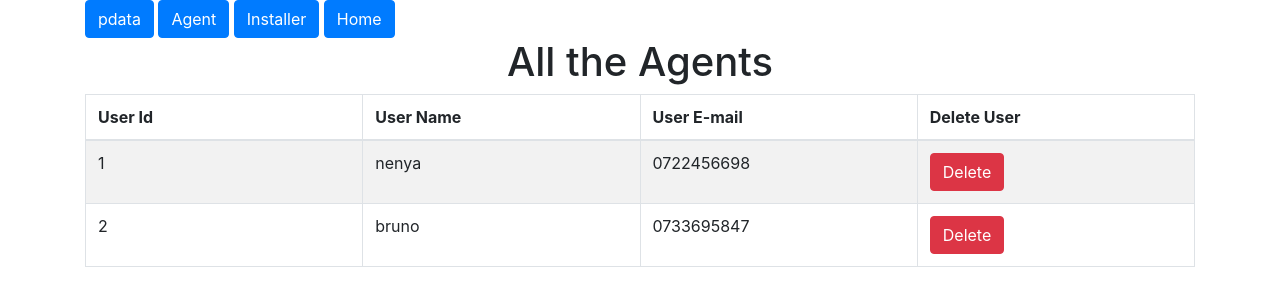
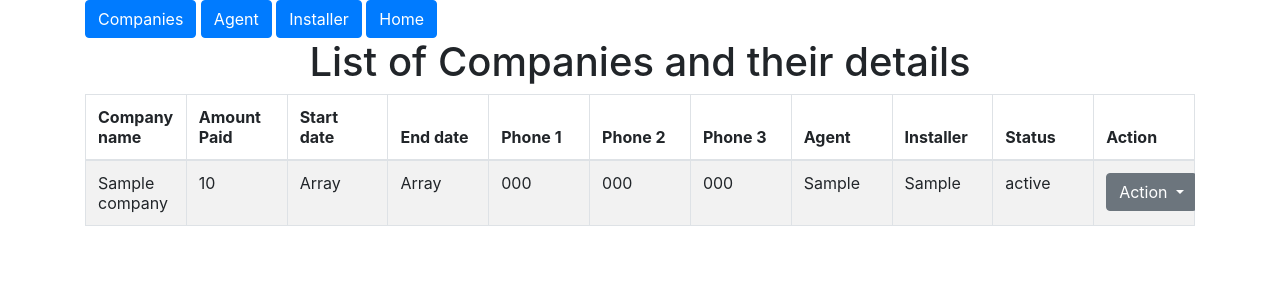
Before and after one commit to coding-fantastic/pms, a PHP site: page /view.php in a window 1280 px wide. Shown: the top 306 px of the page. Run offline with PHP 8.4, Linux system fonts and the light colour scheme; data comes from the database, SQL or seed files in the repository; tables that the repository leaves empty or names only in its code hold one stand-in row (values such as "Sample post"); some libraries are stand-ins or nearby versions.

Commit message:
suspend and delete on views

```diff
--- a/view.php
+++ b/view.php
@@ -31,12 +31,13 @@
     <div class="container">
 
         <div class="table-scrol">
-            <a href="pdata.php"><button class="btn btn-primary">pdata</button></a>
+            <a href="pdata.php"><button class="btn btn-primary">Companies</button></a>
             <a href="pagent.php"><button class="btn btn-primary">Agent</button></a>
             <a href="pinstaller.php"><button class="btn btn-primary">Installer</button></a>
             <a href="pdata.php"><button class="btn btn-primary">Home</button></a>
 
-            <h1 align="center">All the Agents</h1>
+
+            <h1 align="center">List of Companies and their details</h1>
 
             <div class="table-responsive">
                 <!--this is used for responsive display in mobile and other devices-->
@@ -45,46 +46,93 @@
 
                         <tr>
 
-                            <th>User Id</th>
-                            <th>User Name</th>
-                            <th>User E-mail</th>
+                            <th>Company name</th>
+                            <th>Amount Paid</th>
+                            <th>Start date</th>
+                            <th>End date</th>
 
-                            <th>Delete User</th>
+                            <th>Phone 1</th>
+                            <th>Phone 2</th>
+                            <th>Phone 3</th>
+                            <th>Agent</th>
+                            <th>Installer</th>
+                            <th>Status</th>
+
+                            <th>Action</th>
+
                         </tr>
                     </thead>
 
                     <?php
             include("database/db_connection.php");
-            $view_users_query="select * from agent";//select query for viewing users.
+            $view_users_query="select * from company";//select query for viewing users.
             $run=mysqli_query($dbcon,$view_users_query);//here run the sql query.
 
             while($row=mysqli_fetch_array($run))//while look to fetch the result and store in a array $row.
             {
-                $user_id=$row[0];
-                $user_name=$row[1];
-                $user_email=$row[2];
-                $user_pass=$row[3];
+                $id =  $row['company_id'];
+                $amount_paid=$row['amount_paid'];
+                $start_date=$row['start_date'];
+                $end_date=$row['end_date'];
+                $company_name=$row['company_name'];
+                $phone1=$row['phone1'];
+                $phone2=$row['phone2'];
+                $phone3=$row['phone3'];
+                $agent=$row['agent'];
+                $installer= $row['installer'];
+                $status = $row['statuss'];
 
             ?>
 
                     <tr>
                         <!--here showing results in the table -->
-                        <td><?php echo $user_id;  ?></td>
-                        <td><?php echo $user_name;  ?></td>
-                        <td><?php echo $user_email;  ?></td>
+                        <td><?php echo $company_name;  ?></td>
+                       <td><?php echo  $amount_paid;  ?></td>
+                <td><?php echo $start_date=$row;  ?></td>
+                <td><?php echo $end_date=$row;  ?></td>
 
-                        <td><a href="delete.php?del=<?php echo $user_id ?>"><button class="btn btn-danger">Delete</button></a></td>
+                <td><?php echo $phone1;  ?></td>
+                <td><?php echo $phone2;  ?></td>
+                <td><?php echo $phone3;  ?></td>
+                <td><?php echo $agent;  ?></td>
+                <td><?php echo $installer;  ?></td>
+                <td><?php echo $status;  ?></td>
+
+
+                        <!--<td>
+                            <a href=""><button class="btn btn-danger">Delete</button></a>
+                            <a href=""><button class="btn btn-primary">edit</button></a>
+                            <a href=""><button class="btn btn-primary">Deactivate</button></a>
+                        </td>-->
                         <!--btn btn-danger is a bootstrap button to show danger-->
+                        <td>
+
+                            <div class="dropdown">
+  <button class="btn btn-secondary dropdown-toggle btn-xs" type="button" id="dropdownMenuButton" data-toggle="dropdown" aria-haspopup="true" aria-expanded="false">
+    Action <i data-feather="chevron-down"></i>
+  </button>
+  <div class="dropdown-menu" aria-labelledby="dropdownMenuButton">
+    <a class="dropdown-item" href="#">Edit</a>
+    <a class="dropdown-item" href="deletecompany.php?id=<?php echo $id; ?>">Delete</a>
+      <a class="dropdown-item" href="suspendcompany.php?id=<?php echo $id; ?>">Suspend</a>
+  </div>
+</div>
+
+
+                        </td>
                     </tr>
 
                     <?php } ?>
 
                 </table>
             </div>
+
         </div>
 
     </div>
 
+
+
 </body>
 
 </html>
```
Also changed, not shown: deletecompany.php (added, +30 -0 lines), suspendcompany.php (added, +28 -0 lines).
